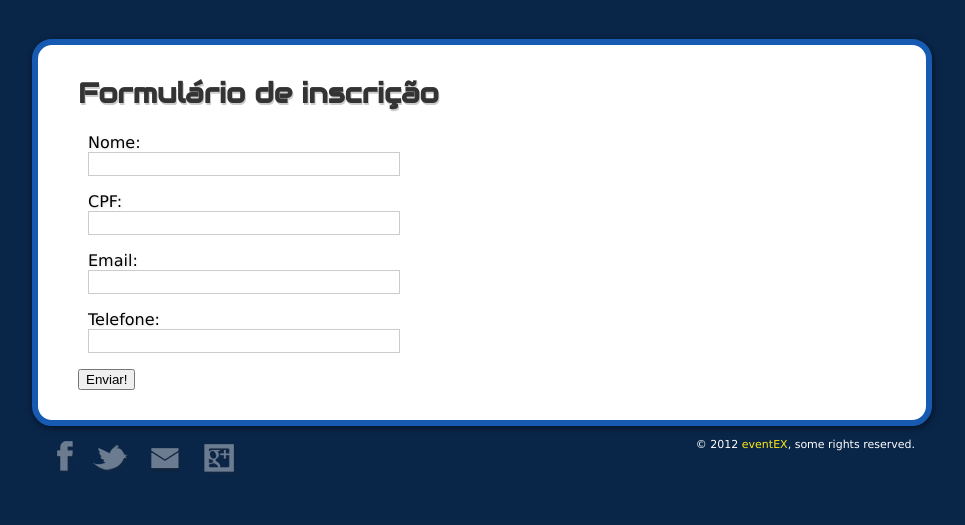
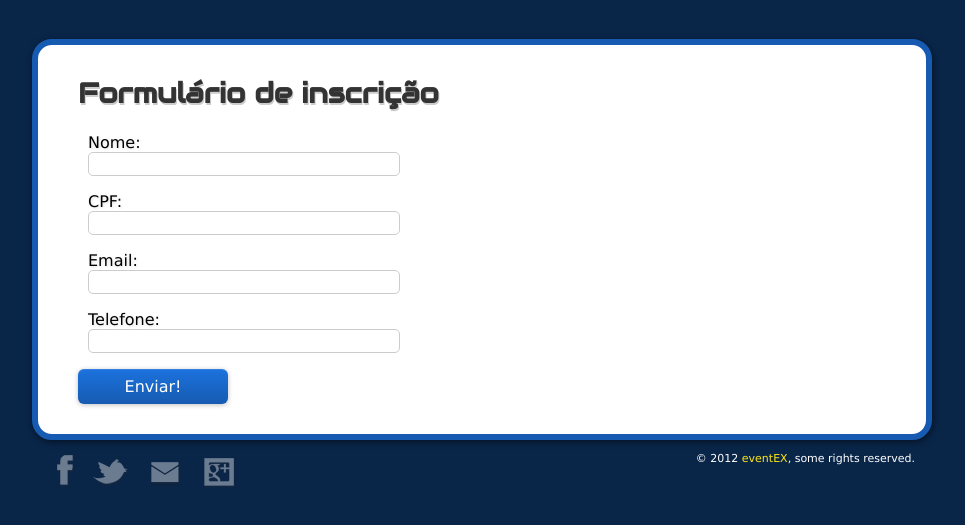
Before and after one commit to arturfelipe/wttd8, a Django app: template eventex/subscriptions/templates/subscriptions/subscription_form.html in a window 1280 px wide. Shown: the part 111-636 px from the top of the page, without its empty margins (158-1123 px from the left). Run offline with Django 3.2, Linux system fonts and the light colour scheme; the template is opened without the code that fills it: values that come from a table or form of the project are taken from there, others are empty; parts of the project's set-up code (start-up, migrations or seed data) failed here and were passed over; some libraries are stand-ins or nearby versions.

Commit message:
Stylizing more

```diff
--- a/eventex/core/static/css/style.css
+++ b/eventex/core/static/css/style.css
@@ -184,9 +184,43 @@ form input {
   font-family: "Lucida Grande", "Lucida Sans Unicode", Arial, Helvetica, sans-serif;
   font-size: 14px;
   border: 1px solid #ccc;
+  -webkit-border-radius: 5px;
+  -moz-border-radius: 5px;
+  border-radius: 5px;
 }
 
 button {
+  font-family: "Lucida Grande", "Lucida Sans Unicode", Arial, Helvetica, sans-serif;
+  min-width: 150px;
+  padding: 8px 24px;
+  font-size: 16px;
+  font-weight: 200;
+  color: white;
+  border: 0;
+  -webkit-border-radius: 6px;
+  -moz-border-radius: 6px;
+  border-radius: 6px;
+  -webkit-box-shadow: inset 0 1px 0 rgba(255, 255, 255, .1), 0 1px 5px rgba(0, 0, 0, .25);
+  -moz-box-shadow: inset 0 1px 0 rgba(255,255,255,.1), 0 1px 5px rgba(0,0,0,.25);
+  box-shadow: inset 0 1px 0 rgba(255, 255, 255, .1), 0 1px 5px rgba(0, 0, 0, .25);
+  -webkit-transition: none;
+  -moz-transition: none;
+  transition: none;
+  background-color: #165bb1;
+  background-image: -webkit-gradient(linear, 0 0, 0 100%, from(#1c72de), to(#165bb1));
+  background-image: -webkit-linear-gradient(top, #1c72de, #165bb1);
+  background-image: -o-linear-gradient(top, #1c72de, #165bb1);
+  background-image: linear-gradient(to bottom, #1c72de, #165bb1);
+  background-image: -moz-linear-gradient(top, #1c72de, #165bb1);
+  background-repeat: repeat-x;
+  border-color: rgba(0, 0, 0, 0.1) rgba(0, 0, 0, 0.1) rgba(0, 0, 0, 0.25);
+  cursor: pointer;
+}
+button:hover {
+  text-decoration: none;
+  color: #aecef7;
+  background-color: #0f3d77;
+  *background-color: #003bb3;
 }
 
 .errorlist {
```
